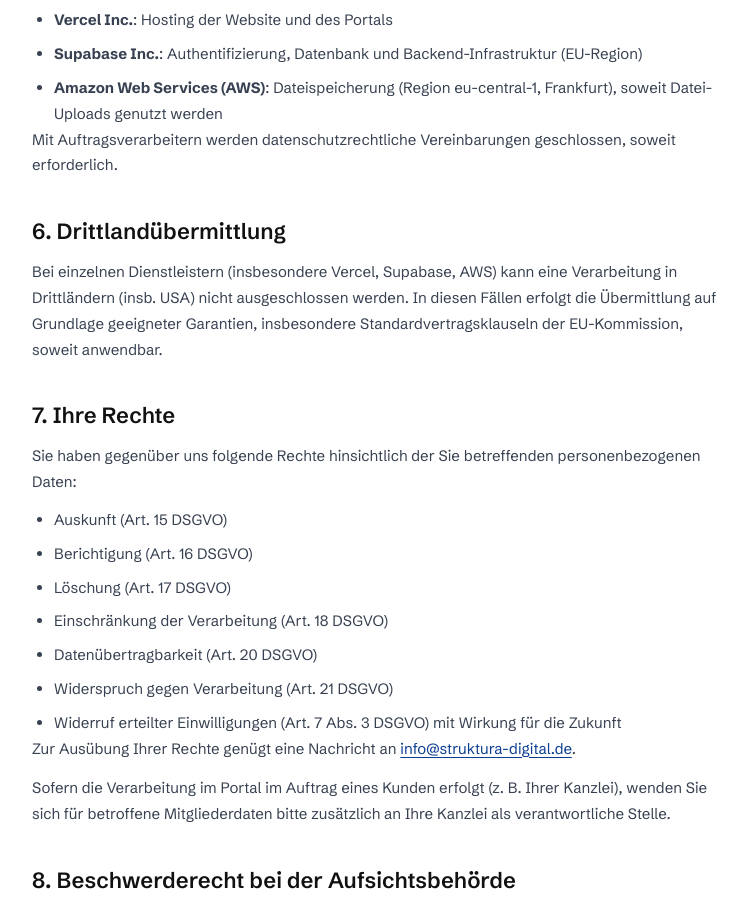
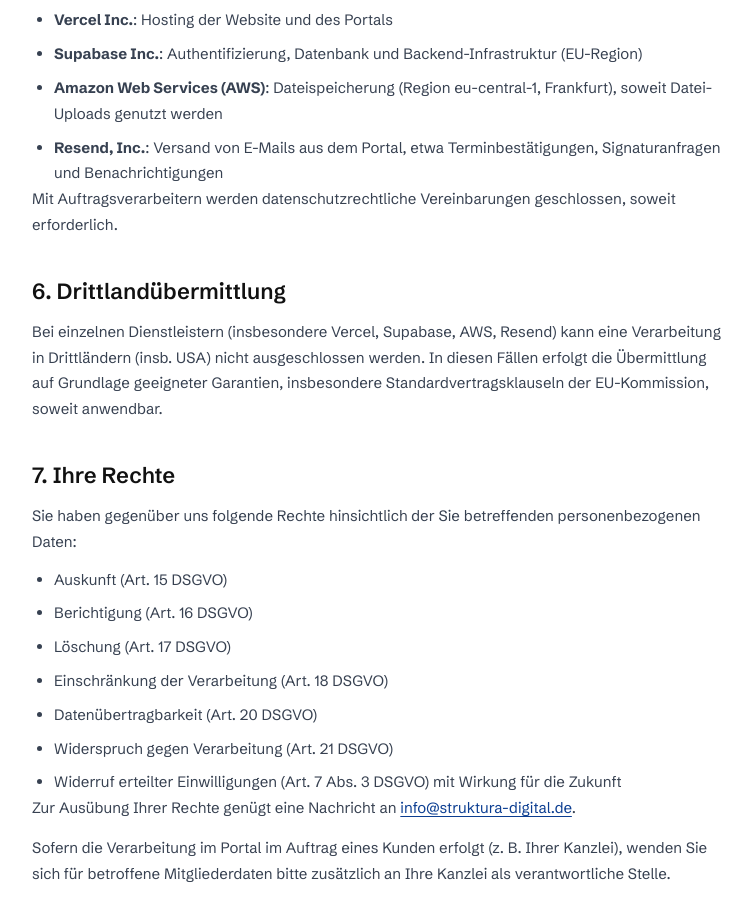
Before and after one commit to beatzep/struktura_flow, a plain HTML site: page datenschutz.html in a window 1280 px wide. Shown: the part 2940-3845 px from the top of the page, without its empty margins (260-1012 px from the left). Drawn offline with Linux system fonts and the light colour scheme.

Commit message:
Resend als Empfänger in der Datenschutzerklärung ergänzen
Das Portal verschickt Terminbestätigungen, Signaturanfragen und
Benachrichtigungen über Resend. Resend steht jetzt in der Liste der
Dienstleister (Abschnitt 5) und bei der Drittlandübermittlung
(Abschnitt 6), weil das Unternehmen in den USA sitzt.

Co-Authored-By: Claude Opus 5.5 <noreply@anthropic.com>

```diff
--- a/datenschutz.html
+++ b/datenschutz.html
@@ -118,11 +118,12 @@
     <li><strong>Vercel Inc.</strong>: Hosting der Website und des Portals</li>
     <li><strong>Supabase Inc.</strong>: Authentifizierung, Datenbank und Backend-Infrastruktur (EU-Region)</li>
     <li><strong>Amazon Web Services (AWS)</strong>: Dateispeicherung (Region eu-central-1, Frankfurt), soweit Datei-Uploads genutzt werden</li>
+    <li><strong>Resend, Inc.</strong>: Versand von E-Mails aus dem Portal, etwa Terminbestätigungen, Signaturanfragen und Benachrichtigungen</li>
   </ul>
   <p>Mit Auftragsverarbeitern werden datenschutzrechtliche Vereinbarungen geschlossen, soweit erforderlich.</p>
 
   <h2>6. Drittlandübermittlung</h2>
-  <p>Bei einzelnen Dienstleistern (insbesondere Vercel, Supabase, AWS) kann eine Verarbeitung in Drittländern (insb. USA) nicht ausgeschlossen werden. In diesen Fällen erfolgt die Übermittlung auf Grundlage geeigneter Garantien, insbesondere Standardvertragsklauseln der EU-Kommission, soweit anwendbar.</p>
+  <p>Bei einzelnen Dienstleistern (insbesondere Vercel, Supabase, AWS, Resend) kann eine Verarbeitung in Drittländern (insb. USA) nicht ausgeschlossen werden. In diesen Fällen erfolgt die Übermittlung auf Grundlage geeigneter Garantien, insbesondere Standardvertragsklauseln der EU-Kommission, soweit anwendbar.</p>
 
   <h2>7. Ihre Rechte</h2>
   <p>Sie haben gegenüber uns folgende Rechte hinsichtlich der Sie betreffenden personenbezogenen Daten:</p>
```
